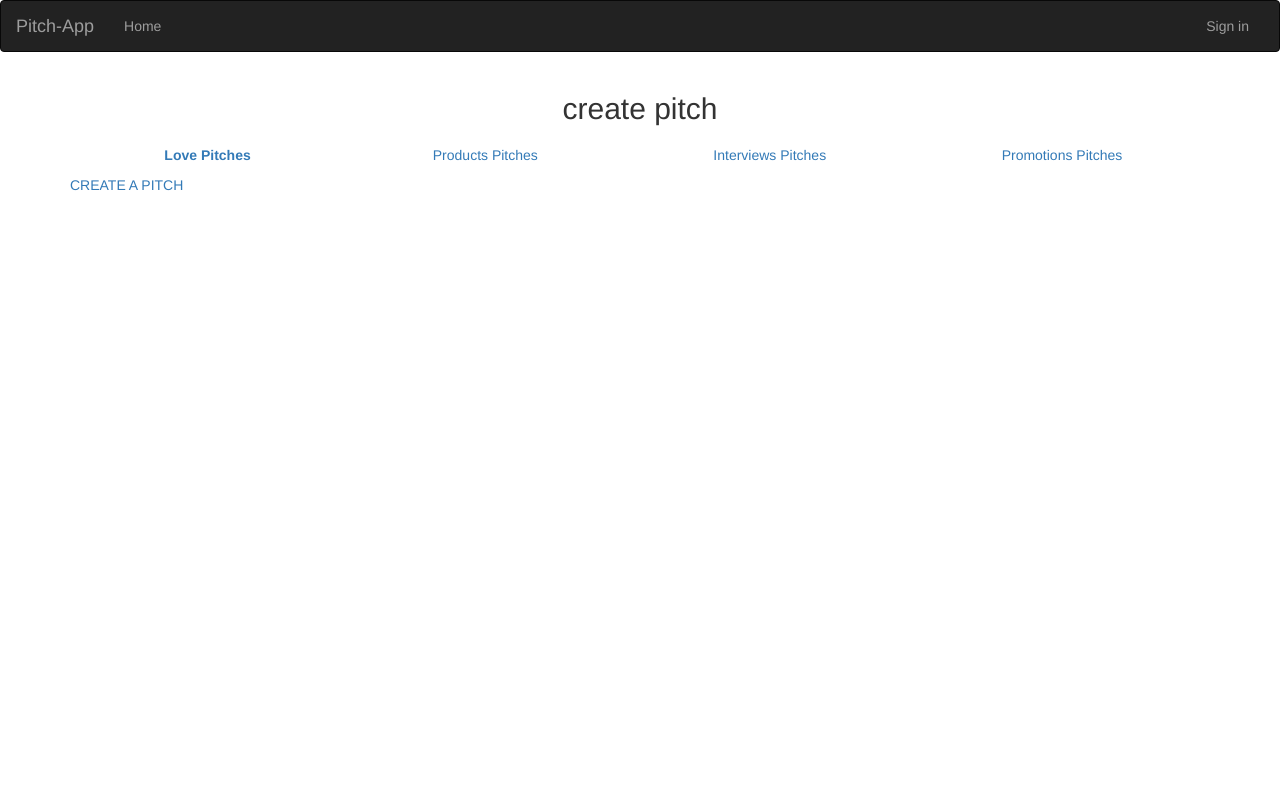
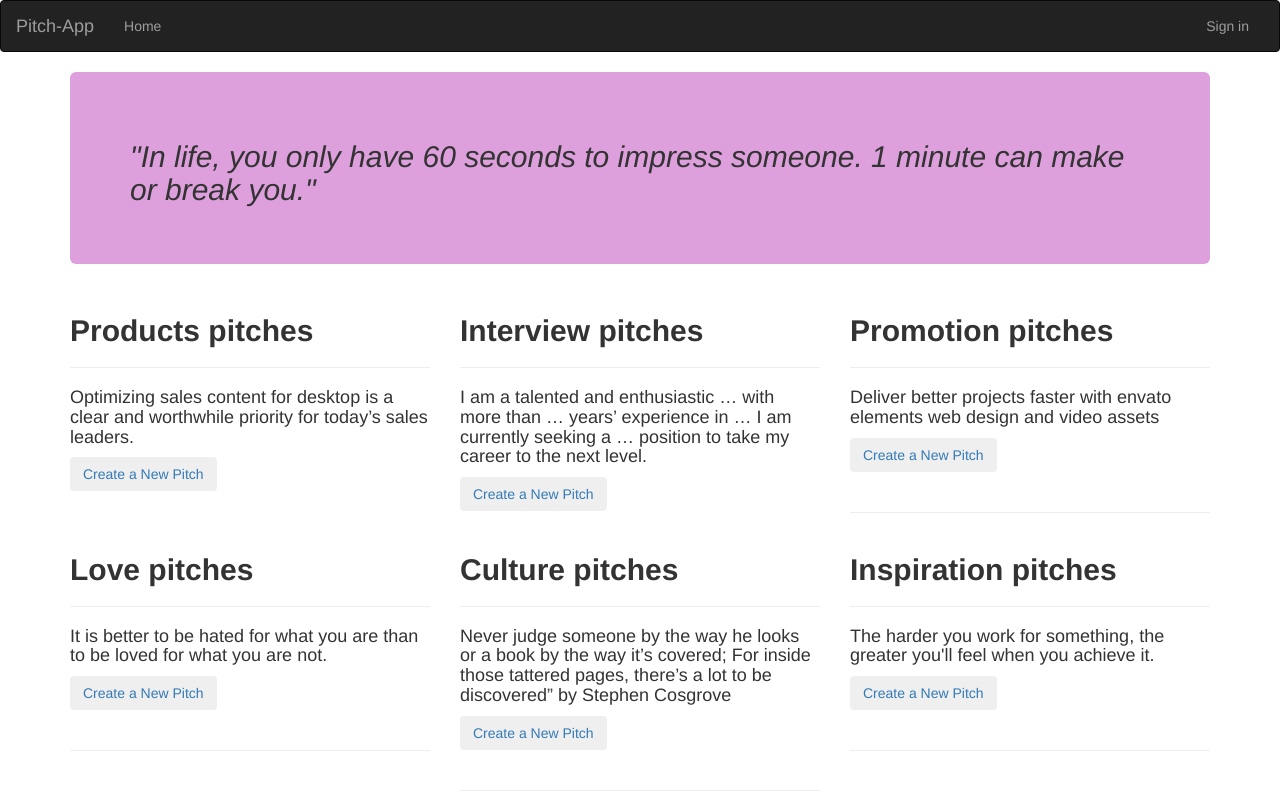
Before and after one commit to praise-laurine/pitch-app, a Flask app: page / in a window 1280 px wide. Before the commit the page ends 191 px from the top, so only its background shows below. Run offline with Flask 2, Linux system fonts and the light colour scheme; data that the repository does not hold is empty; some libraries are stand-ins or nearby versions.

Commit message:
update changes

```diff
--- a/app/main/views.py
+++ b/app/main/views.py
@@ -17,8 +17,12 @@
     interview_pitch = Pitch.query.filter_by(category = 'Interview Pitch').all()
     promotion_pitch = Pitch.query.filter_by(category = 'Promotion Pitch').all()
     love_pitch = Pitch.query.filter_by(category = 'Love Pitch').all()
+    culture_pitch = Pitch.query.filter_by(category = 'Culture Pitch').all()
+    inspiration_pitch = Pitch.query.filter_by(category = 'Inspiration Pitch').all()
 
-    return render_template('index.html', title=title,product_pitch = product_pitch, interview_pitch = interview_pitch, promotion_pitch = promotion_pitch, love_pitch = love_pitch)
+
+
+    return render_template('index.html', title=title,product_pitch = product_pitch, interview_pitch = interview_pitch, promotion_pitch = promotion_pitch, love_pitch = love_pitch, culture_pitch= culture_pitch, inspiration_pitch = inspiration_pitch )
 
 
 @main.route('/pitch/new_pitch', methods = ['POST', 'GET'])
--- a/app/templates/index.html
+++ b/app/templates/index.html
@@ -1,42 +1,87 @@
 {% extends 'base.html'%}
-{% import 'macros.html' as macro %}
+    {% import 'macros.html' as macro%}
+    {% if title %}
 
+
+<!DOCTYPE html>
+<html lang="en">
+<head>
+    <meta charset="UTF-8">
+    <meta name="viewport" content="width=device-width, initial-scale=1.0">
+    <title>{{ title }}</title>
+    {% else %}
+    <title>Choose your favorite pitch</title>
+    {% endif %}
+</head>
+<body style="background-color: aqua">
+    <!-- Styles block -->
+    {% block styles%}
+          {{ super() }}
+    <link rel="stylesheet" href="{{url_for('static',filename='CSS/index.css')}}">
+    {% endblock %}
+    <!-- Content block -->
     {% block content %}
+    <div class="container">
+        <div class="jumbotron" style="background-color: plum; font-style: italic;">
+          <h1 style="font-size: 30px;">"In life, you only have 60 seconds to impress someone. 1 minute can make or break you."</h1>
+        </div>
+   <div class="row">
+      <div class="col-md-4">
+      <h3 class="card-text" class= "text text-center" style="font-weight: bolder; font-size: 30px;"> Products pitches</h3>
+      <hr>
+      <h4>Optimizing sales content for desktop is a clear and worthwhile priority for today’s sales leaders.</h4>
 
-  <div  class="container" id="particles-js">
-          <h2 class="text-center" id="posts">create pitch</h2>
-      <ul class="nav nav-pills nav-justified nav-fill" role="tablist">
-          <li class="nav-item" >
-              <a id ="cats" class="nav-link" data-toggle="tab" href="#Love" role="tab"><strong>Love Pitches</strong> </a>
-          </li>
-          <li class="nav-item">
-            <a class="nav-link" id ="cats" data-toggle="tab" href="#Products" role="tab">Products Pitches</a>
-          </li>
-          <li class="nav-item">
-            <a class="nav-link" id ="cats" data-toggle="tab" href="#Interviews" role="tab">Interviews Pitches</a>
-          </li>
-          <li class="nav-item">
-            <a class="nav-link" id ="cats"data-toggle="tab" href="#Promotions" role="tab">Promotions Pitches</a>
-          </li>
-      </ul>
-      <a href="{{url_for('main.new_pitch')}}">
-        <span >CREATE A PITCH<span>
-      </a>
+      <button type="button" class="btn btn-outline-primary"><a href="{{url_for('main.new_pitch')}}">Create a New Pitch</a></button><br><br>
+    </div>
 
-      <div class="tab-content">
-          <div  class="container tab-pane active" id="all"><br>
-              {{ macro.displayPitchList(love_pitch) }}
+  <div class="col-md-4">
+    <h3 class="card-text" class= "text text-center" style="font-weight: bolder; font-size: 30px;">Interview pitches</h3>
+    <hr>
+    <h4>I am a talented and enthusiastic … with more than … years’ experience in … I am currently seeking a … position to take my career to the next level.</h4>
+
+    <button type="button" class="btn btn-outline-primary"><a href="{{url_for('main.new_pitch')}}">Create a New Pitch</a></button><br><br>
   </div>
-          <div  class="container tab-pane fade" id="event"><br>
-              {{ macro.displayPitchList(product_pitch)}}
+
+  <div class="col-md-4">
+    <h3 class="card-text" class = "text text-center" style="font-weight: bolder; font-size: 30px;"> Promotion pitches</h3>
+    <hr>
+    <h4>Deliver better projects faster with envato elements web design and video assets</h4>
+
+    <button type="button" class="btn btn-outline-primary"><a href="{{url_for('main.new_pitch')}}">Create a New Pitch</a></button><br><br>
+    <hr>
   </div>
-          <div  class="container tab-pane fade" id="jobs"><br>
-              {{ macro.displayPitchList(interview_pitch) }}
+
+  <div class="col-md-4">
+    <h3 class="card-text" class = "text text-center" style="font-weight: bolder; font-size: 30px;"> Love pitches</h3>
+    <hr>
+    <h4>It is better to be hated for what you are than to be loved for what you are not.</h4>
+
+    <button type="button" class="btn btn-outline-primary"><a href="{{url_for('main.new_pitch')}}">Create a New Pitch</a></button><br><br>
+    <hr>
   </div>
-          <div  class="container tab-pane fade" id="ads"><br>
-              {{ macro.displayPitchList(promotion_pitch) }}
+
+  <div class="col-md-4">
+    <h3 class="card-text" class = "text text-center" style="font-weight: bolder; font-size: 30px;"> Culture pitches</h3>
+    <hr>
+    <h4>Never judge someone by the way he looks or a book by the way it’s covered;
+      For inside those tattered pages, there’s a lot to be discovered” by Stephen Cosgrove</h4>
+
+    <button type="button" class="btn btn-outline-primary"><a href="{{url_for('main.new_pitch')}}">Create a New Pitch</a></button><br><br>
+    <hr>
+  </div>
+
+  <div class="col-md-4">
+    <h3 class="card-text" class = "text text-center" style="font-weight: bolder; font-size: 30px;">Inspiration pitches</h3>
+    <hr>
+    <h4>The harder you work for something, the greater you'll feel when you achieve it.</h4>
+
+    <button type="button" class="btn btn-outline-primary"><a href="{{url_for('main.new_pitch')}}">Create a New Pitch</a></button><br><br>
+    <hr>
+  </div>
+
 
   </div>
   </div>
+    {% endblock%}
     </div>
-{% endblock%}
+</body>
```
Lines whose indentation alone changed are shown as unchanged.
